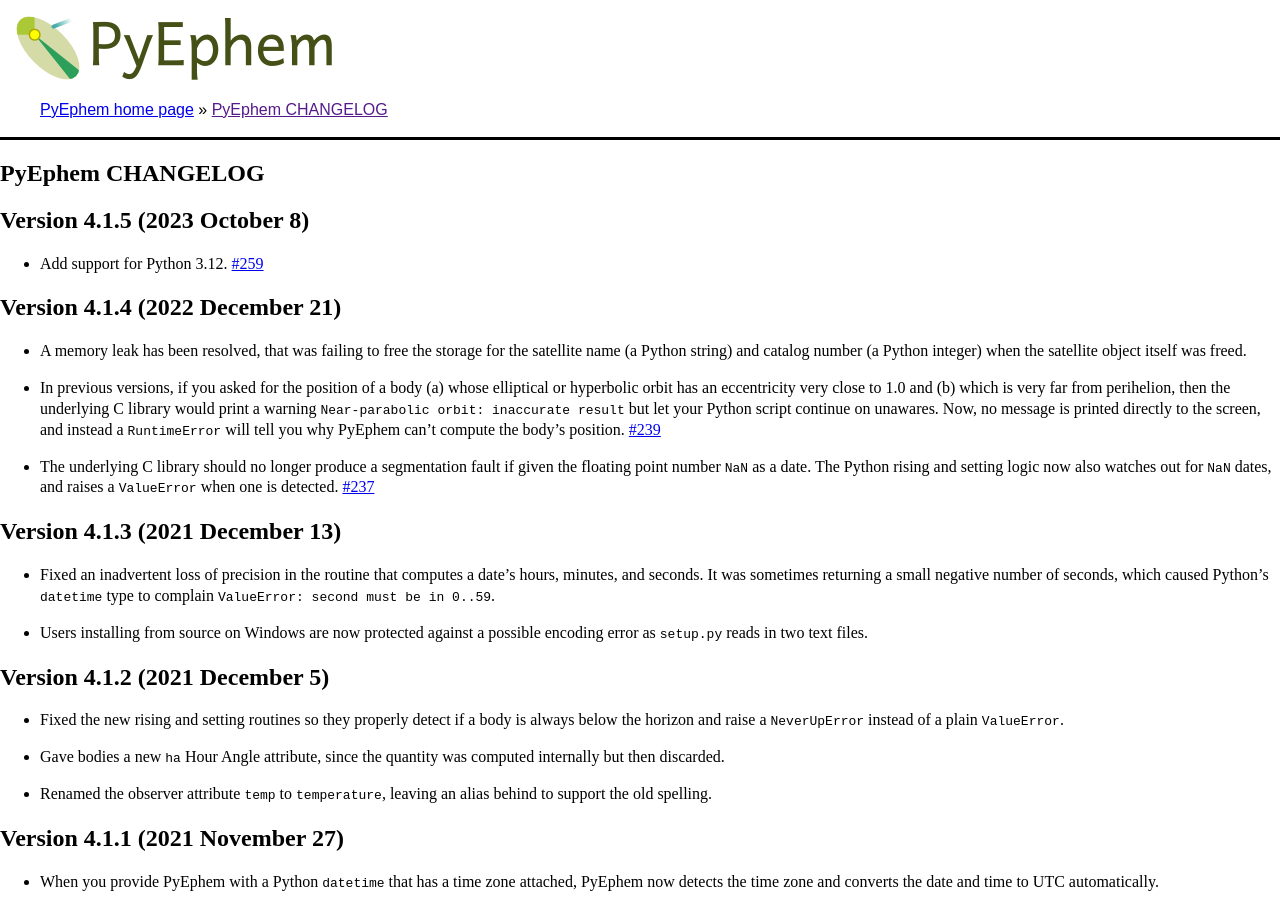
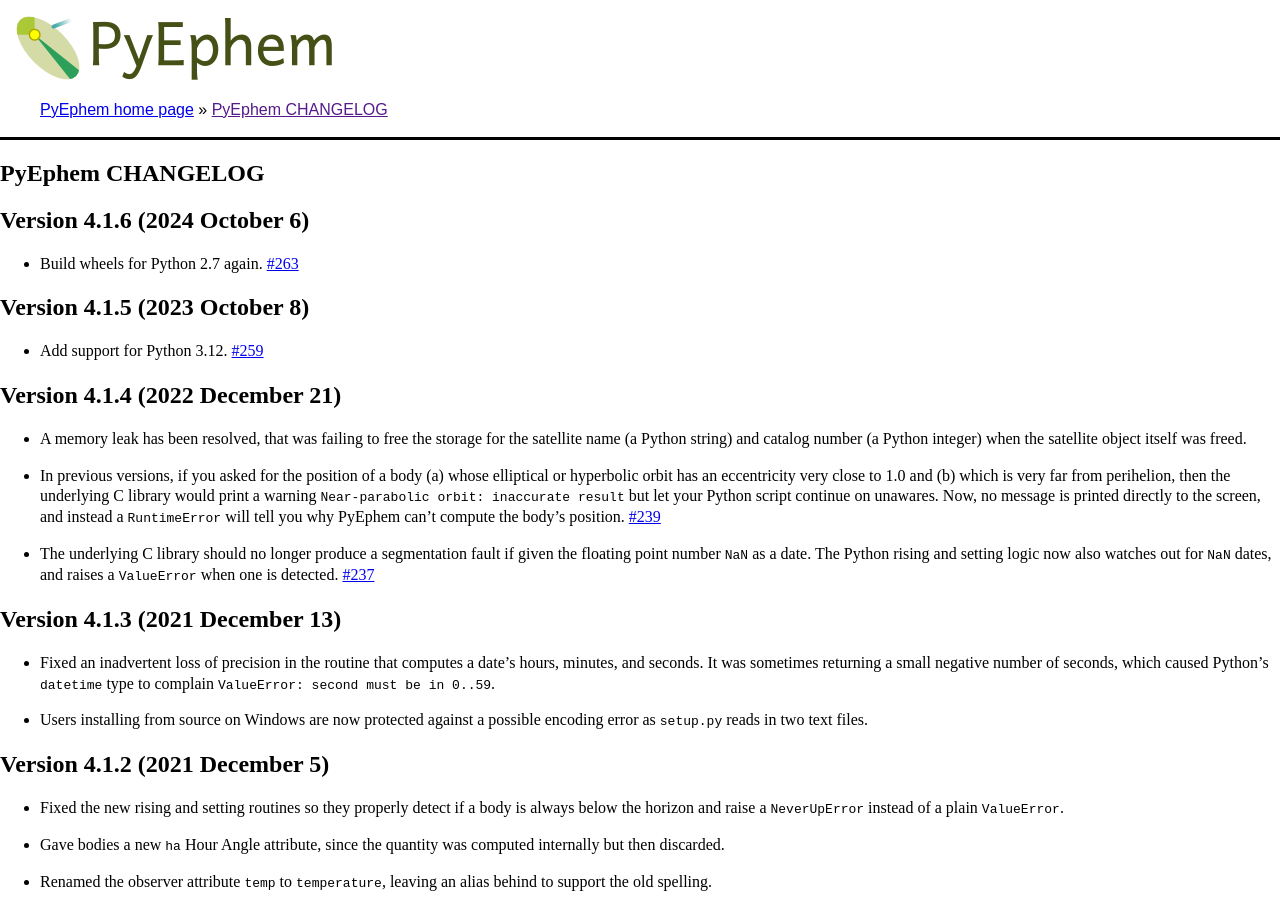
Before and after one commit to brandon-rhodes/pyephem, a Sphinx documentation site: the page built from ephem/doc/CHANGELOG.rst, in a window 1280 px wide and 900 px high. Built offline with Sphinx 7.4.7, drawn with Linux system fonts in a browser that asks for light colours.

Commit message:
Build wheels for Python 2.7 again

```diff
--- a/ephem/__init__.py
+++ b/ephem/__init__.py
@@ -10,7 +10,7 @@
 from math import acos, cos, isnan, pi, sin
 from time import localtime as _localtime
 
-__version__ = '4.1.5'
+__version__ = '4.1.6'
 
 # As a favor, compile a regular expression that our C library would
 # really rather not compile for itself.
--- a/ephem/doc/CHANGELOG.rst
+++ b/ephem/doc/CHANGELOG.rst
@@ -1,6 +1,12 @@
 =================
 PyEphem CHANGELOG
 =================
+
+Version 4.1.6 (2024 October 6)
+------------------------------
+
+- Build wheels for Python 2.7 again.
+  `#263 <https://github.com/brandon-rhodes/pyephem/pull/263>`_
 
 Version 4.1.5 (2023 October 8)
 ------------------------------
```
Also changed, not shown: 1 other file.
